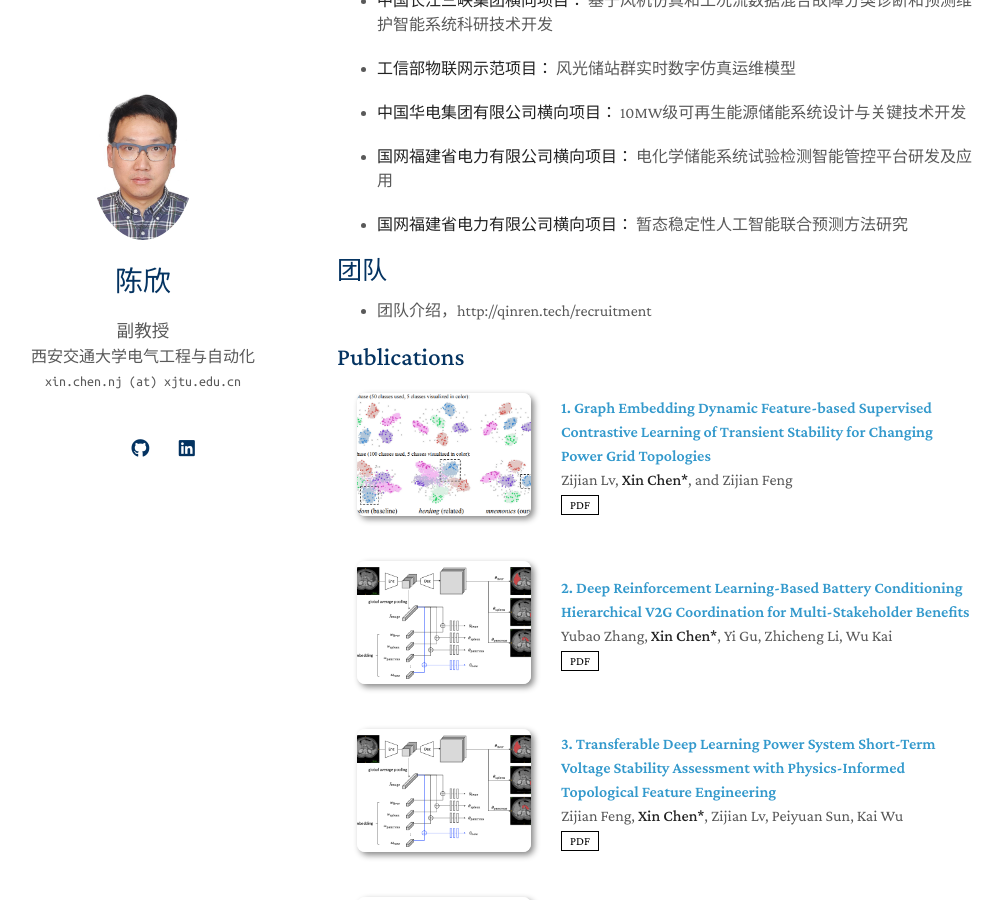
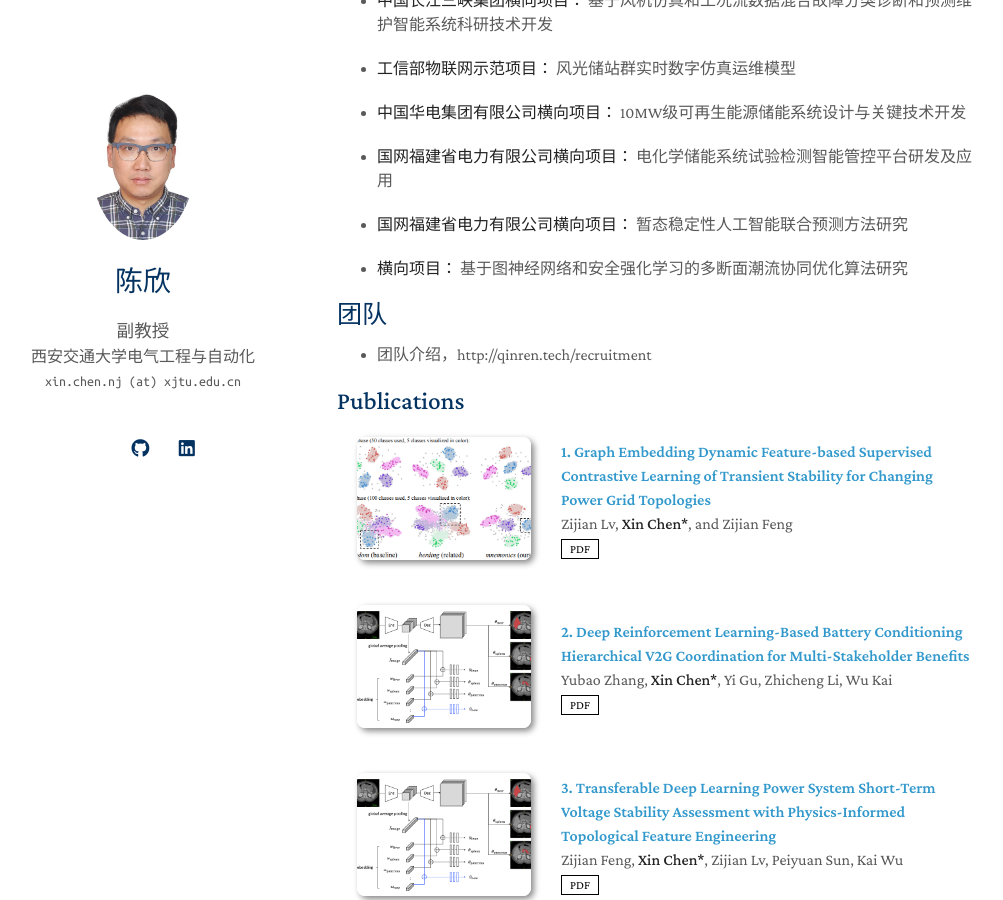
Before and after one commit to IntelligentEnergy/IntelligentEnergy.github.io, a Jekyll site: the page built from index.md, in a window 1280 px wide and 900 px high, scrolled down 1697 px. Shown: the whole window, without its empty margins (133-1136 px from the left). Built offline with Jekyll 4.4.1, drawn with Linux system fonts in a browser that asks for light colours; nearby versions of some CDN libraries; a style sheet for code colours, icons or effects is not loaded; our own code applies the rules of GitHub Pages for plain Markdown files.

Commit message:
Update index.md

```diff
--- a/index.md
+++ b/index.md
@@ -83,6 +83,8 @@ layout: homepage
 
 - **国网福建省电力有限公司横向项目：** 暂态稳定性人工智能联合预测方法研究
 
+- **横向项目：** 基于图神经网络和安全强化学习的多断面潮流协同优化算法研究
+
 
 ## 团队
 <ul style="margin:0 0 20px;">
```
